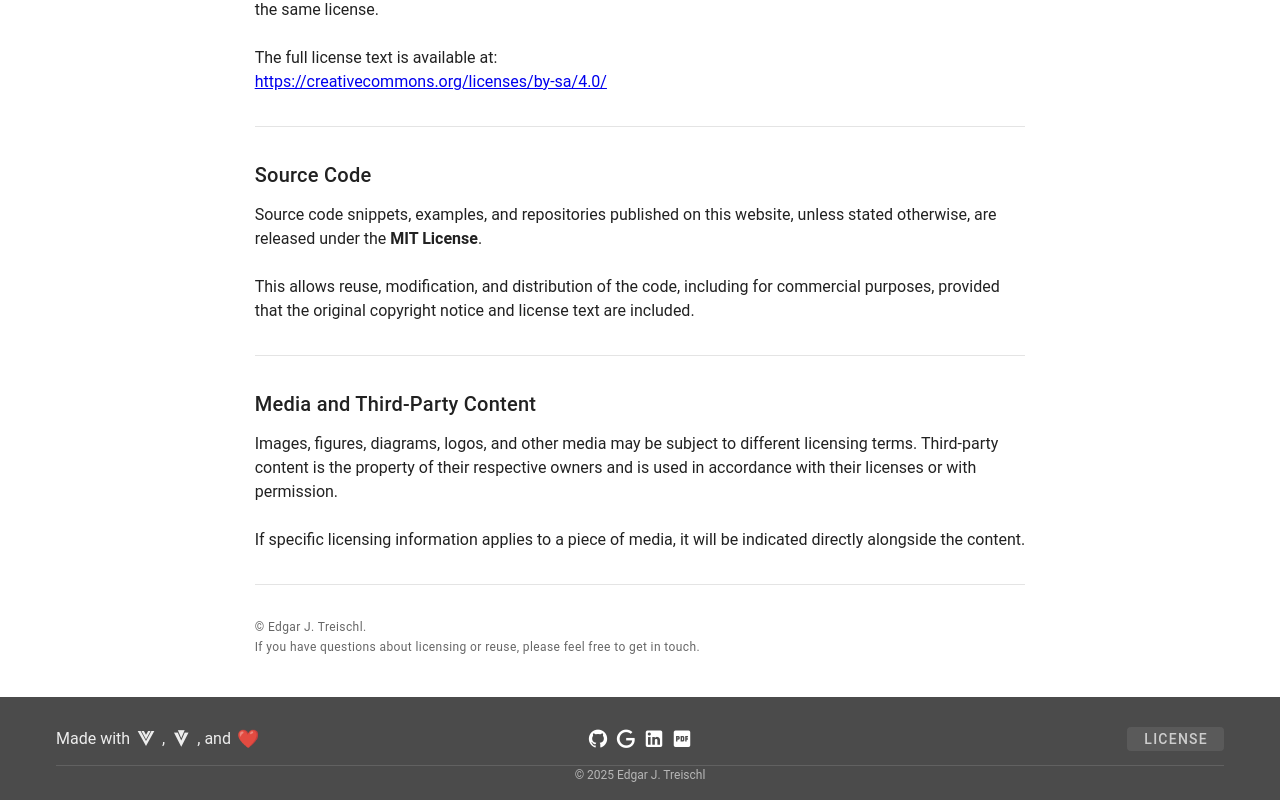
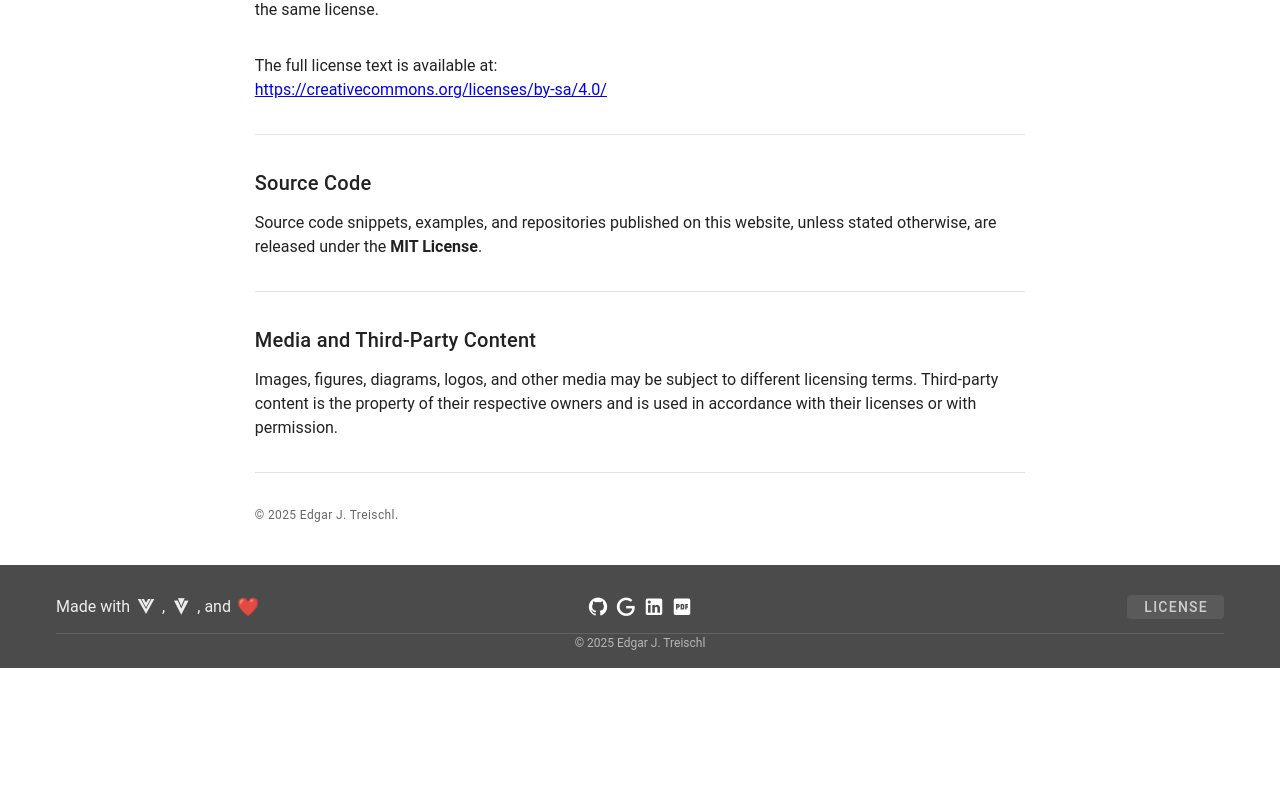
Before and after one commit to edgar-treischl/harald, a Vue app: page /license in a window 1280 px wide. Shown: the part 502-1302 px from the top of the page. After the commit the page ends 1170 px from the top, so only its background shows below. Built offline with nearby package versions, Linux system fonts and the light colour scheme; a small style sheet from the web is missing.

Commit message:
TypeScript Gotchas

```diff
--- a/src/pages/License.vue
+++ b/src/pages/License.vue
@@ -2,12 +2,10 @@
   <v-container class="py-10">
     <v-row justify="center">
       <v-col cols="12" md="8">
-        <!-- Title -->
         <h1 class="text-h4 font-weight-bold mb-6">
           License
         </h1>
 
-        <!-- Written content -->
         <h2 class="text-h6 font-weight-medium mb-3">
           Written Content
         </h2>
@@ -21,20 +19,16 @@
           </strong>.
         </p>
 
-        <p class="mb-4">
-          You are free to:
-        </p>
+        <p class="mb-4">You are free to:</p>
 
         <ul class="mb-6">
           <li>Share — copy and redistribute the material in any medium or format</li>
           <li>Adapt — remix, transform, and build upon the material</li>
         </ul>
 
-        <p class="mb-4">
-          Under the following terms:
-        </p>
+        <p class="mb-4">Under the following terms:</p>
 
-        <ul class="mb-6">
+        <ul class="mb-8">
           <li>
             <strong>Attribution</strong> — You must give appropriate credit,
             provide a link to the license, and indicate if changes were made.
@@ -60,52 +54,39 @@
 
         <v-divider class="my-8" />
 
-        <!-- Source code -->
         <h2 class="text-h6 font-weight-medium mb-3">
           Source Code
         </h2>
 
-        <p class="mb-6">
+        <p class="mb-8">
           Source code snippets, examples, and repositories published on this
           website, unless stated otherwise, are released under the
           <strong>MIT License</strong>.
         </p>
 
+        <v-divider class="my-8" />
+
+        <h2 class="text-h6 font-weight-medium mb-3">
+          Media and Third-Party Content
+        </h2>
+
         <p class="mb-8">
-          This allows reuse, modification, and distribution of the code,
-          including for commercial purposes, provided that the original
-          copyright notice and license text are included.
+          Images, figures, diagrams, logos, and other media may be subject to
+          different licensing terms. Third-party content is the property of
+          their respective owners and is used in accordance with their licenses
+          or with permission.
         </p>
 
         <v-divider class="my-8" />
 
-        <!-- Media and third-party content -->
-        <h2 class="text-h6 font-weight-medium mb-3">
-          Media and Third-Party Content
-        </h2>
-
-        <p class="mb-6">
-          Images, figures, diagrams, logos, and other media may be subject to
-          different licensing terms. Third-party content is the property of
-          their respective owners and is used in accordance with their
-          licenses or with permission.
-        </p>
-
-        <p class="mb-8">
-          If specific licensing information applies to a piece of media, it
-          will be indicated directly alongside the content.
-        </p>
-
-        <v-divider class="my-8" />
-
-        <!-- Footer -->
         <p class="text-caption text-medium-emphasis">
           © {{ currentYear }} Edgar J. Treischl.
-          <br />
-          If you have questions about licensing or reuse, please feel free to
-          get in touch.
         </p>
       </v-col>
     </v-row>
   </v-container>
 </template>
+
+<script setup lang="ts">
+const currentYear = new Date().getFullYear()
+</script>
```
